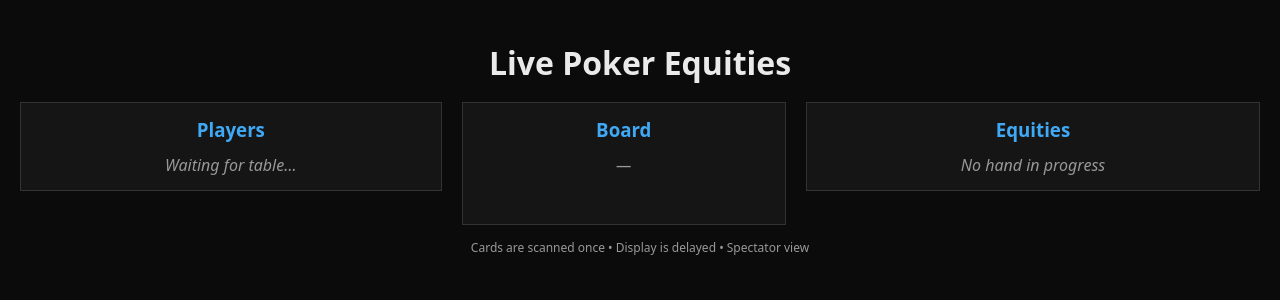
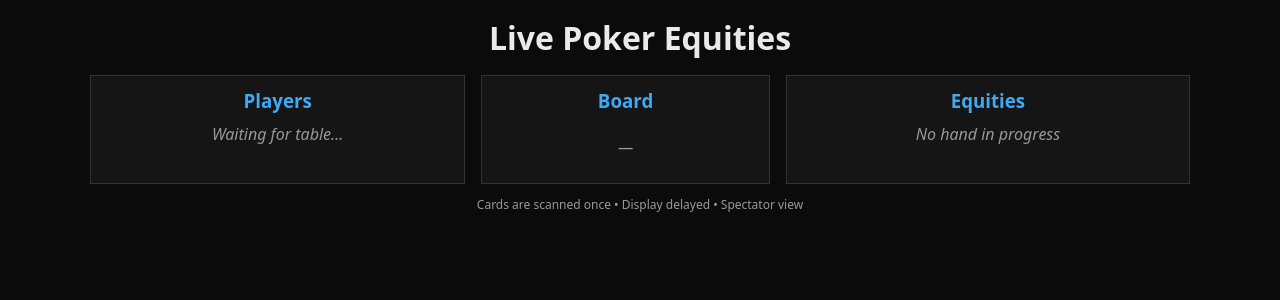
Before and after one commit to Plumpduck1/Poker-Equity-Server, a Flask app: template templates/audience.html in a window 1280 px wide. Shown: the top 300 px of the page. Run offline with Flask 3, Linux system fonts and the light colour scheme; the template is opened without the code that fills it, so the values that code supplies are empty.

Commit message:
viewport fix 2

```diff
--- a/templates/audience.html
+++ b/templates/audience.html
@@ -3,8 +3,8 @@
 <head>
 <meta charset="UTF-8">
 
-<!-- 🔑 REQUIRED FOR MOBILE LAYOUT -->
-<meta name="viewport" content="width=device-width, initial-scale=1.0">
+<!-- CRITICAL FOR MOBILE -->
+<meta name="viewport" content="width=device-width, initial-scale=1.0, maximum-scale=1.0">
 
 <title>Poker Equity – Audience</title>
 
@@ -22,17 +22,30 @@
     box-sizing: border-box;
 }
 
+/* ================= BODY ================= */
+
 body {
     margin: 0;
-    padding: 20px;
+    padding: 16px;
     font-family: system-ui, monospace;
     background: var(--bg);
     color: var(--text);
+    display: flex;
+    justify-content: center;
 }
+
+/* ================= PAGE WRAPPER ================= */
+
+.page {
+    width: 100%;
+    max-width: 1100px;   /* prevents stretching on large screens */
+}
+
+/* ================= HEADER ================= */
 
 h1 {
     text-align: center;
-    margin-bottom: 18px;
+    margin: 0 0 16px 0;
     font-weight: 600;
 }
 
@@ -41,18 +54,20 @@ h1 {
 .container {
     display: grid;
     grid-template-columns: 1.3fr 1fr 1.4fr;
-    gap: 20px;
-    align-items: start;
+    gap: 16px;
 }
+
+/* ================= PANELS ================= */
 
 .panel {
     background: var(--panel);
     border: 1px solid var(--border);
-    padding: 14px;
+    padding: 12px;
+    width: 100%;
 }
 
 .panel h3 {
-    margin: 0 0 12px 0;
+    margin: 0 0 10px 0;
     text-align: center;
     font-weight: 600;
     color: var(--accent);
@@ -92,11 +107,12 @@ h1 {
 .board {
     display: flex;
     justify-content: center;
-    min-height: 56px;
+    align-items: center;
+    min-height: 48px;
 }
 
 .board img {
-    width: 46px;
+    width: 44px;
     margin-right: 4px;
 }
 
@@ -170,7 +185,7 @@ h1 {
 /* ================= FOOTER ================= */
 
 .footer {
-    margin-top: 14px;
+    margin-top: 12px;
     text-align: center;
     font-size: 12px;
     color: var(--muted);
@@ -199,25 +210,23 @@ h1 {
     }
 
     .board img {
-        width: 38px;
+        width: 36px;
     }
 
     .eq-row {
-        grid-template-columns: 90px 1fr 120px;
+        grid-template-columns: 80px 1fr 120px;
     }
 
-    .eq-name {
-        font-size: 13px;
-    }
-
-    .eq-val {
-        font-size: 13px;
+    h1 {
+        font-size: 18px;
     }
 }
 </style>
 </head>
 
 <body>
+
+<div class="page">
 
 <h1>Live Poker Equities</h1>
 
@@ -244,13 +253,14 @@ h1 {
 </div>
 
 <div class="footer">
-    Cards are scanned once • Display is delayed • Spectator view
+    Cards are scanned once • Display delayed • Spectator view
+</div>
+
 </div>
 
 <script>
 let lastEquities = {};
 
-/* BTN-based 6-max positions */
 function derivePositions(players, btn) {
     const labels = ["BTN","SB","BB","UTG","HJ","CO"];
     const map = {};
@@ -261,7 +271,6 @@ function derivePositions(players, btn) {
 }
 
 async function updateGame() {
-    try {
     const res = await fetch("/game_state");
     const data = await res.json();
     if (!data.players) return;
@@ -328,8 +337,7 @@ async function updateGame() {
             const leader = data.equities[i] === maxEq && maxEq > 0;
 
             const row = document.createElement("div");
-                row.className = "eq-row";
-                if (leader) row.classList.add("leader");
+            row.className = "eq-row" + (leader ? " leader" : "");
 
             row.innerHTML = `
                 <div class="eq-name">${p}</div>
@@ -363,10 +371,6 @@ async function updateGame() {
         eqPanel.innerHTML += `<div class="placeholder">Waiting for hand…</div>`;
         lastEquities = {};
     }
-
-    } catch (e) {
-        console.error(e);
-    }
 }
 
 setInterval(updateGame, 1500);
```
Also changed, not shown: other parts of templates/audience.html (+16 -21 lines). Lines whose indentation alone changed are shown as unchanged.
